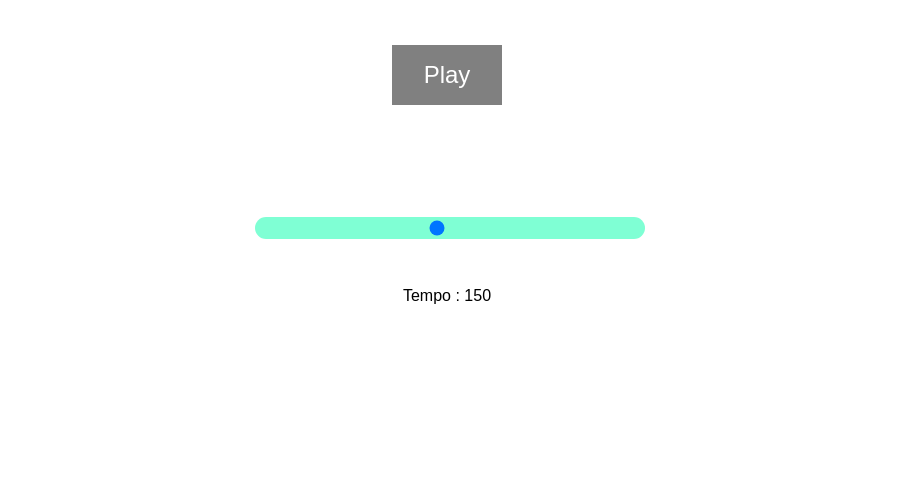
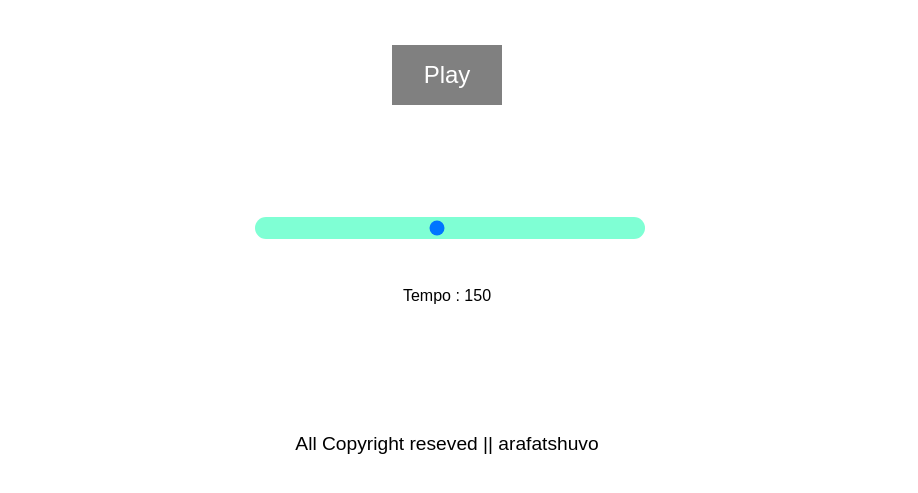
Before and after one commit to MdArafatMollah303/beat-maker, a plain HTML site: page index.html in a window 1280 px wide. Shown: the part 579-1072 px from the top of the page, without its empty margins (193-1111 px from the left). Before the commit the page ends 964 px from the top, so only its background shows below. Drawn offline with Linux system fonts and the light colour scheme.

Commit message:
last name place

```diff
--- a/index.html
+++ b/index.html
@@ -79,10 +79,13 @@
         </div>
     </div>
 
-
+<div class="footer">
+    <footer>All Copyright reseved || arafatshuvo</footer>
+</div>
 <audio class="kick-sound" src="./sounds/bubbles.mp3"></audio>
 <audio class="snare-sound" src="./sounds/confetti.mp3"></audio>
 <audio class="hihat-sound" src="./sounds/moon.mp3"></audio>
+
 <script src="https://cdnjs.cloudflare.com/ajax/libs/font-awesome/5.15.1/js/all.min.js" integrity="sha512-F5QTlBqZlvuBEs9LQPqc1iZv2UMxcVXezbHzomzS6Df4MZMClge/8+gXrKw2fl5ysdk4rWjR0vKS7NNkfymaBQ==" crossorigin="anonymous"></script>
 <script src="./beetApp.js"></script>
 </body>
--- a/style.css
+++ b/style.css
@@ -106,6 +106,11 @@ background-color: grey;
     margin: 2rem;
     text-align: center;
 }
+.footer{
+    text-align: center;
+    font-size: 1.2rem;
+    margin: 3rem;
+}
 
 @keyframes playTrack{
 from{
```
